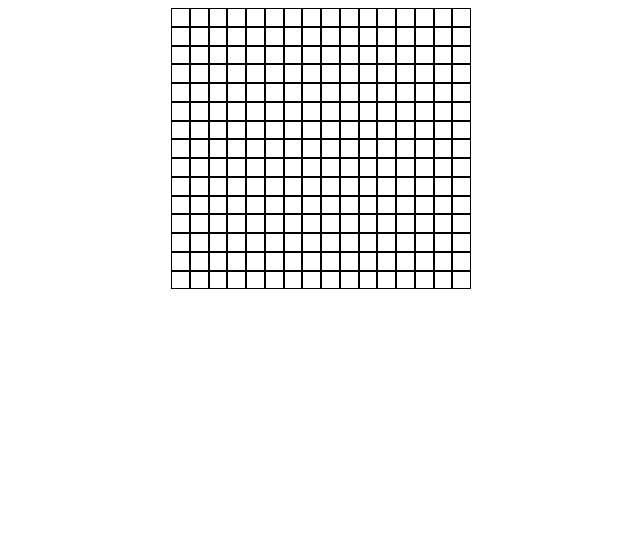
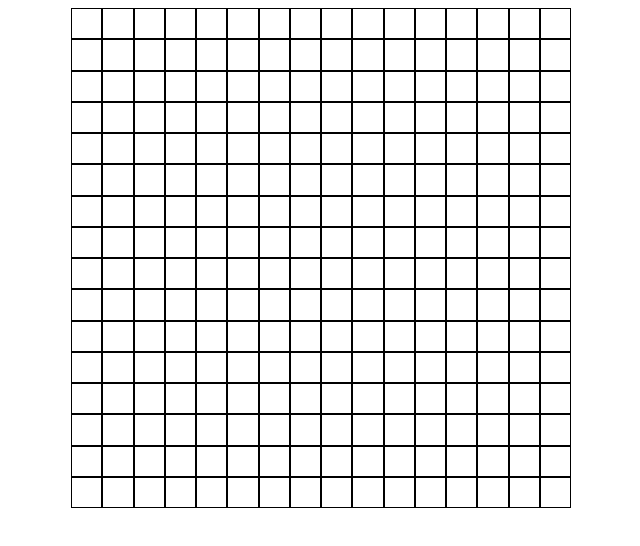
Before and after one commit to aaronclaytonj/odin-etch-a-sketch, a plain HTML site: page index.html in a window 1280 px wide. Shown: the whole page, without its empty margins (319-959 px from the left). Drawn offline with Linux system fonts and the light colour scheme.

Commit message:
corrected some math when building grid, dont need width and hight

```diff
--- a/app.js
+++ b/app.js
@@ -2,7 +2,9 @@ const container = document.querySelector(".container");
 const sizeOfPage = getComputedStyle(container).maxWidth;
 let numPerRow = 16;
 
-for (let i = 1; i < numPerRow * numPerRow; i++) {
+let total = numPerRow * numPerRow + numPerRow;
+
+for (let i = 1; i < total; i++) {
   let div = document.createElement("div");
   if (i % (numPerRow + 1) == 0) {
     div.style.cssText = "border: 0; height: 0; width: 100%";
@@ -13,7 +15,7 @@ for (let i = 1; i < numPerRow * numPerRow; i++) {
     event.target.style.backgroundColor = "red";
     setTimeout(() => {
       event.target.style.backgroundColor = "";
-    }, 200);
+    }, 500);
   });
 
   container.appendChild(div);
--- a/style.css
+++ b/style.css
@@ -10,6 +10,5 @@
   display: flex;
   flex-wrap: wrap;
   margin: auto;
-  max-width: 300px;
-  max-height: 500px;
+  max-width: 500px;
 }
```
